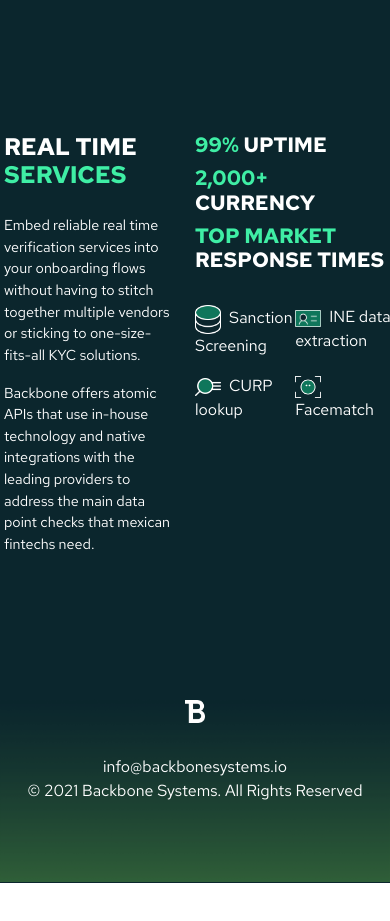
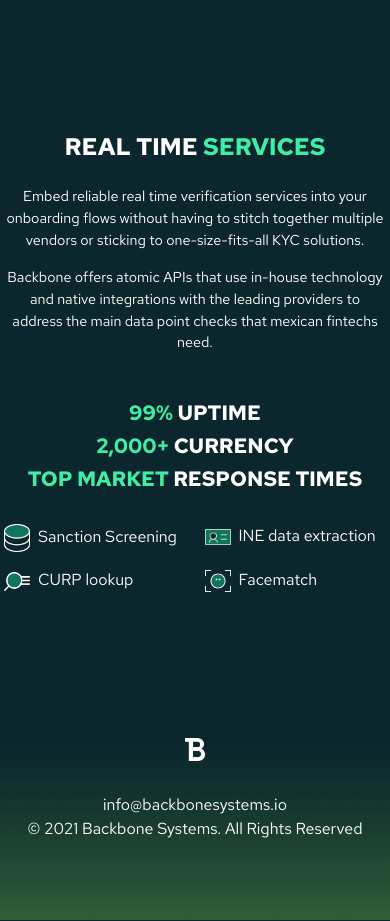
Before and after one commit to dokodeko/backbone, a Next.js app: page /clm in a window 390 px wide. Shown: the part 3540-4461 px from the top of the page. Before the commit the page ends 4423 px from the top, so only its background shows below. Built offline with nearby package versions, Linux system fonts and the light colour scheme.

Commit message:
responsive completo

```diff
--- a/components/paginas/Clm/clm.module.css
+++ b/components/paginas/Clm/clm.module.css
@@ -184,4 +184,15 @@
     font-size: 0.7rem;
     margin-top: 1rem;
   }
+  .contclm_izquierda {
+    width: 100%;
+    text-align: center;
+  }
+  .contclm_derecha {
+    width: 100%;
+    margin-top: 2rem;
+  }
+  .titulo_clm {
+    text-align: center;
+  }
 }
```
